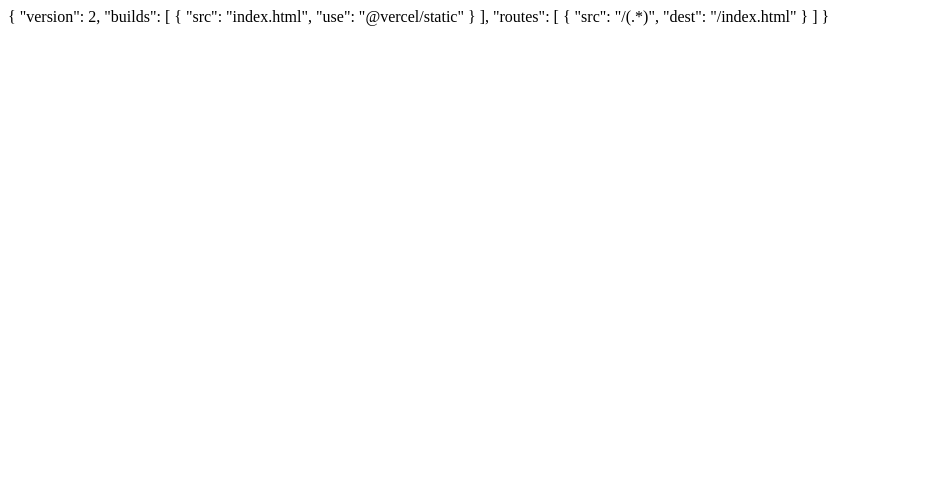
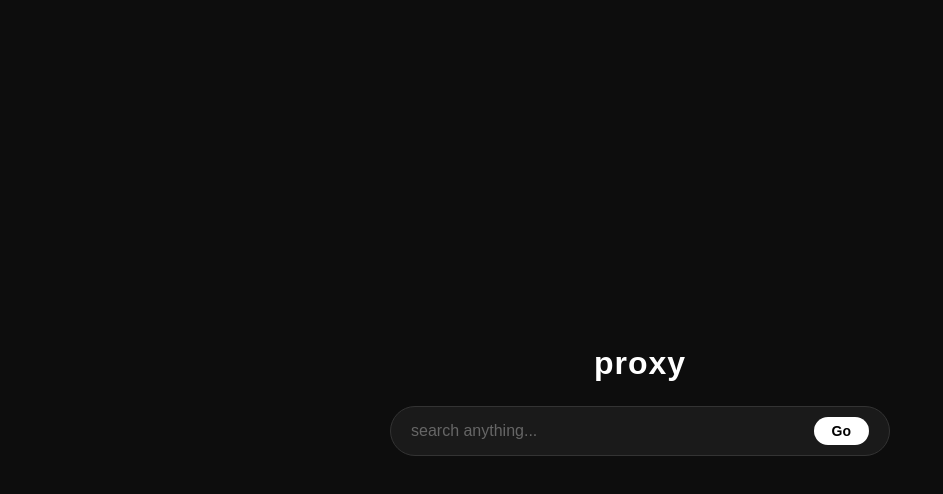
Before and after one commit to x671431-coder/my-proxy, a website: page index.html in a window 1280 px wide. Shown: the whole page, without its empty margins (0-943 px from the left). Drawn offline with Linux system fonts and the light colour scheme.

Commit message:
Update index.html

```diff
--- a/index.html
+++ b/index.html
@@ -1,9 +1,87 @@
-{
-  "version": 2,
-  "builds": [
-    { "src": "index.html", "use": "@vercel/static" }
-  ],
-  "routes": [
-    { "src": "/(.*)", "dest": "/index.html" }
-  ]
-}
+<!DOCTYPE html>
+<html lang="en">
+<head>
+  <meta charset="UTF-8">
+  <title>Proxy</title>
+  <style>
+    * { margin: 0; padding: 0; box-sizing: border-box; }
+    body {
+      font-family: sans-serif;
+      background: #0d0d0d;
+      color: white;
+      height: 100vh;
+      display: flex;
+      flex-direction: column;
+      align-items: center;
+      justify-content: center;
+      gap: 24px;
+    }
+    h1 { font-size: 32px; font-weight: 700; letter-spacing: 1px; }
+    .search-bar {
+      display: flex;
+      align-items: center;
+      background: #1a1a1a;
+      border: 1px solid #333;
+      border-radius: 32px;
+      padding: 10px 20px;
+      width: 500px;
+      max-width: 90vw;
+      gap: 10px;
+    }
+    .search-bar input {
+      flex: 1;
+      background: transparent;
+      border: none;
+      outline: none;
+      color: white;
+      font-size: 16px;
+    }
+    .search-bar input::placeholder { color: #666; }
+    .search-bar button {
+      background: white;
+      color: black;
+      border: none;
+      border-radius: 20px;
+      padding: 6px 18px;
+      font-size: 14px;
+      font-weight: 600;
+      cursor: pointer;
+    }
+    .search-bar button:hover { background: #ddd; }
+    #frame-wrap {
+      display: none;
+      width: 90vw;
+      height: 70vh;
+      border-radius: 12px;
+      overflow: hidden;
+      border: 1px solid #333;
+    }
+    iframe { width: 100%; height: 100%; border: none; }
+    body.browsing { justify-content: flex-start; padding-top: 16px; }
+    body.browsing h1 { font-size: 20px; }
+    body.browsing #frame-wrap { display: block; }
+  </style>
+</head>
+<body>
+  <h1>proxy</h1>
+  <div class="search-bar">
+    <input id="url" type="text" placeholder="search anything..." />
+    <button onclick="go()">Go</button>
+  </div>
+  <div id="frame-wrap">
+    <iframe id="frame"></iframe>
+  </div>
+  <script>
+    const BACKEND = 'https://my-proxy-kws7.onrender.com';
+    function go() {
+      let url = document.getElementById('url').value.trim();
+      if (!url.startsWith('http')) url = 'https://' + url;
+      document.getElementById('frame').src = BACKEND + '/fetch?url=' + encodeURIComponent(url);
+      document.body.classList.add('browsing');
+    }
+    document.getElementById('url').addEventListener('keydown', function(e) {
+      if (e.key === 'Enter') go();
+    });
+  </script>
+</body>
+</html>
```
